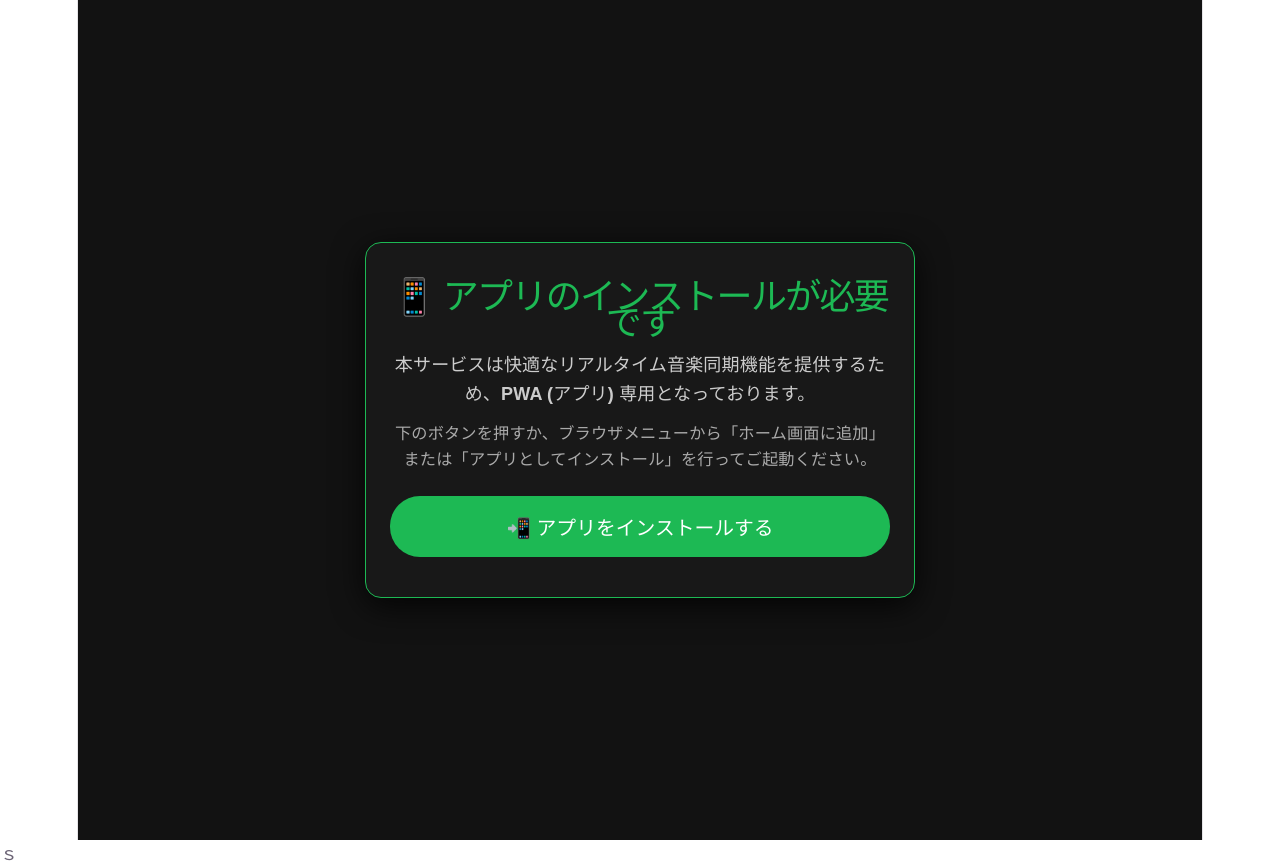
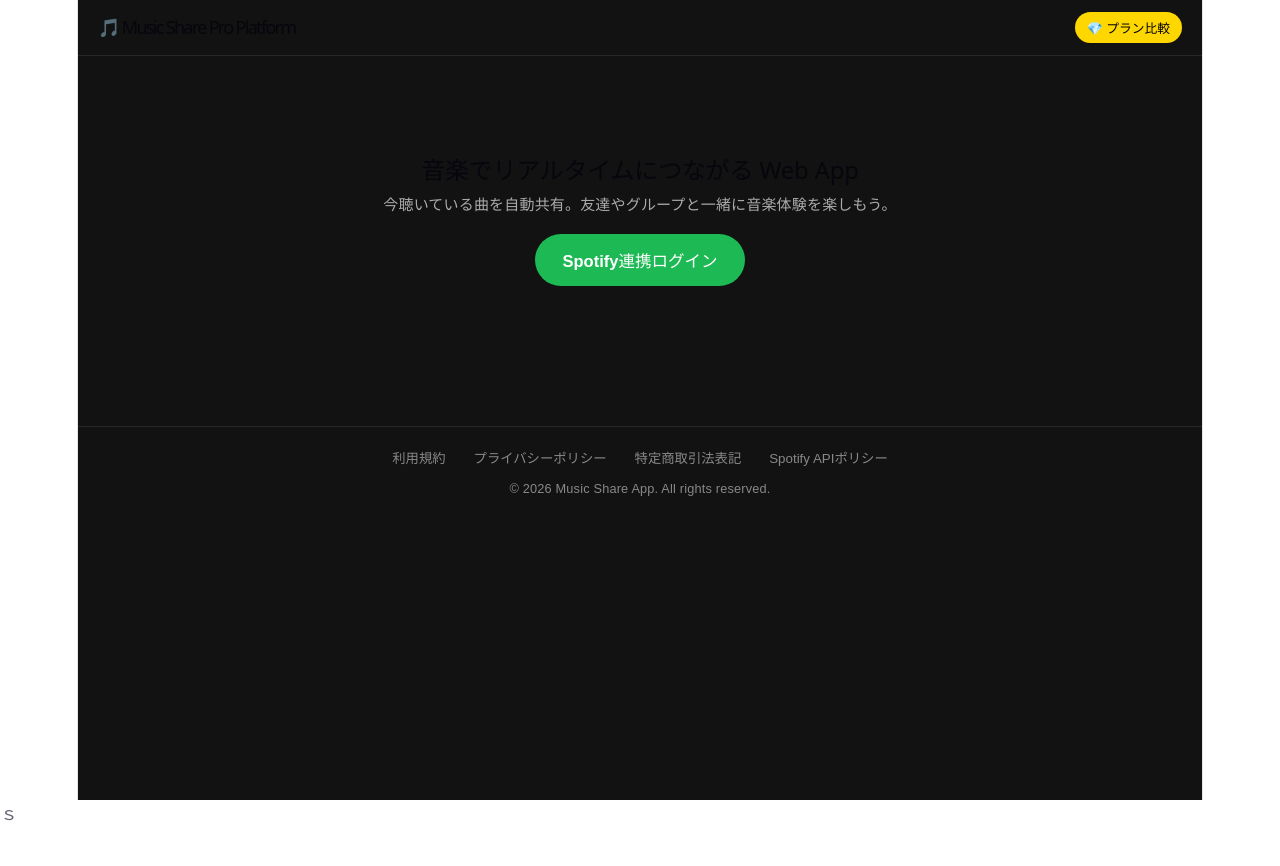
Before and after one commit to now-playing-app/now-playing-app.github.io, a React (Vite) app: page / in a window 1280 px wide. After the commit the page ends 826 px from the top, so only its background shows below. Built offline with nearby package versions, Linux system fonts and the light colour scheme.

Commit message:
Remove PWA restriction and allow direct web access

```diff
--- a/src/App.tsx
+++ b/src/App.tsx
@@ -52,11 +52,7 @@ export default function App() {
   const [isGhostMode, setIsGhostMode] = useState(false)
   const [friendsStatus, setFriendsStatus] = useState<any[]>([])
 
-  // PWA判定・インストールプロンプト
-  const [isPWA, setIsPWA] = useState(true)
-  const [deferredPrompt, setDeferredPrompt] = useState<any>(null)
-
-  // タブ切り替え（追加ページ含む）
+  // タブ切り替え
   const [currentTab, setCurrentTab] = useState<
     'home' | 'mypage' | 'groups' | 'search' | 'chat' | 'stats' | 'settings' | 'admin' | 'about' | 'business' | 'donate'
   >('home')
@@ -65,7 +61,7 @@ export default function App() {
   const [highContrast, setHighContrast] = useState(false)
   const [theme, setTheme] = useState<'dark' | 'neon' | 'cyber' | 'retro'>('dark')
 
-  // マイページ機能拡張
+  // マイページ機能
   const [bio, setBio] = useState('')
   const [statusMsg, setStatusMsg] = useState('')
   const [pinnedTrack, setPinnedTrack] = useState('')
@@ -91,7 +87,7 @@ export default function App() {
   const [playingPreviewId, setPlayingPreviewId] = useState<string | null>(null)
   const [reactionLogs, setReactionLogs] = useState<any[]>([])
 
-  // グループ & チャット (リアルタイム Supabase Channel)
+  // グループ & チャット
   const [groups, setGroups] = useState<any[]>([])
   const [newGroupName, setNewGroupName] = useState('')
   const [isPublicGroup, setIsPublicGroup] = useState(true)
@@ -119,32 +115,6 @@ export default function App() {
   const showToast = (msg: string) => {
     setToastMessage(msg)
     setTimeout(() => setToastMessage(null), 3000)
-  }
-
-  // PWAスタンドアロンチェック & インストールプロンプト捕捉
-  useEffect(() => {
-    const isStandalone = window.matchMedia('(display-mode: standalone)').matches || (window.navigator as any).standalone
-    setIsPWA(isStandalone)
-
-    const handleBeforeInstall = (e: any) => {
-      e.preventDefault()
-      setDeferredPrompt(e)
-    }
-    window.addEventListener('beforeinstallprompt', handleBeforeInstall)
-    return () => window.removeEventListener('beforeinstallprompt', handleBeforeInstall)
-  }, [])
-
-  const handleInstallPWA = async () => {
-    if (deferredPrompt) {
-      deferredPrompt.prompt()
-      const { outcome } = await deferredPrompt.userChoice
-      if (outcome === 'accepted') {
-        showToast('アプリのインストールを開始しました！')
-      }
-      setDeferredPrompt(null)
-    } else {
-      alert('ブラウザメニューの「ホーム画面に追加」または「アプリをインストール」を選択してください。')
-    }
   }
 
   // メモ保存
@@ -280,7 +250,7 @@ export default function App() {
     fetchProfile()
   }, [token])
 
-  // 【重複修正】再生中の曲取得 & 履歴追加
+  // 再生中の曲取得 & 履歴追加（重複バグ防止機能付き）
   const fetchCurrentlyPlaying = async () => {
     if (!token || !user) return
     try {
@@ -294,7 +264,6 @@ export default function App() {
         const data = await res.json()
         currentTrack = data.item
 
-        // 一曲しか聴いていないのに連投されるバグを防止 (直前の履歴とIDが違う場合のみ履歴追加)
         if (currentTrack && currentTrack.id) {
           setHistory((prev) => {
             if (prev.length > 0 && prev[0].id === currentTrack.id) {
@@ -357,7 +326,7 @@ export default function App() {
     }
   }
 
-  // 【強化版】検索 & サウンド試聴トグル機能
+  // 検索 & 試聴機能
   const handleSearch = async () => {
     if (!searchQuery || !token) return
     const res = await fetch(`https://api.spotify.com/v1/search?q=${encodeURIComponent(searchQuery)}&type=track&limit=10`, {
@@ -398,7 +367,7 @@ export default function App() {
     }
   }
 
-  // 【リアルタイムチャット＆現在聴いている曲の同期】
+  // チャット取得
   const fetchGroupDetails = async (groupId: string) => {
     setSelectedGroup(groupId)
     const { data: members } = await supabase.from('group_members').select('user_id').eq('group_id', groupId)
@@ -413,7 +382,7 @@ export default function App() {
     if (messages) setChatMessages(messages)
   }
 
-  // Supabase Realtime チャット購読設定
+  // Supabase Realtime チャット購読
   useEffect(() => {
     if (!selectedGroup) return
 
@@ -429,7 +398,7 @@ export default function App() {
     }
   }, [selectedGroup])
 
-  // 公開/招待グループの作成
+  // グループ作成
   const handleCreateGroup = async () => {
     if (!newGroupName.trim() || !user) return
     const { data: group } = await supabase
@@ -447,7 +416,7 @@ export default function App() {
     }
   }
 
-  // チャットメッセージ送信
+  // メッセージ送信
   const handleSendMessage = async (customText?: string) => {
     const textToSend = customText || msgInput
     if (!textToSend.trim() || !selectedGroup || !user) return
@@ -476,7 +445,7 @@ export default function App() {
     showToast(`${friend?.display_name || '友達'}へ ${emoji} リアクションを送信しました！`)
   }
 
-  // サブスク＆優待処理
+  // サブスク処理
   const handleSubscribe = async (selectedPlan: 'standard' | 'pro' | 'family') => {
     if (!user) return
     if (!hasUsedTrial) {
@@ -566,7 +535,7 @@ export default function App() {
     }
   }
 
-  // 音声読み上げ機能
+  // 音声読み上げ
   const handleSpeech = () => {
     if (!track) return
     const text = `現在再生中: ${track.name}、${track.artists?.[0]?.name}`
@@ -633,26 +602,6 @@ export default function App() {
   const basePrice = selectedPlanForPurchase === 'standard' ? 200 : selectedPlanForPurchase === 'pro' ? 400 : 800
   const finalPrice = Math.floor(basePrice * (1 - appliedDiscount / 100))
 
-  // 【PWA限定制限モーダル / 画面】
-  if (!isPWA) {
-    return (
-      <div style={{ background: '#121212', color: '#fff', minHeight: '100vh', display: 'flex', flexDirection: 'column', justifyContent: 'center', alignItems: 'center', padding: '20px', textAlign: 'center', fontFamily: 'sans-serif' }}>
-        <div style={{ background: '#181818', border: '1px solid #1DB954', borderRadius: '16px', padding: '40px 24px', maxWidth: '500px', width: '100%', boxShadow: '0 8px 32px rgba(0,0,0,0.8)' }}>
-          <h1 style={{ fontSize: '2em', margin: '0 0 16px 0', color: '#1DB954' }}>📱 アプリのインストールが必要です</h1>
-          <p style={{ color: '#ccc', lineHeight: '1.6', fontSize: '1em' }}>
-            本サービスは快適なリアルタイム音楽同期機能を提供するため、<strong>PWA (アプリ)</strong> 専用となっております。
-          </p>
-          <p style={{ color: '#aaa', fontSize: '0.9em', marginTop: '12px' }}>
-            下のボタンを押すか、ブラウザメニューから「ホーム画面に追加」または「アプリとしてインストール」を行ってご起動ください。
-          </p>
-          <button onClick={handleInstallPWA} style={{ background: '#1DB954', color: '#fff', border: 'none', padding: '16px 32px', borderRadius: '30px', fontWeight: 'bold', fontSize: '1.1em', cursor: 'pointer', marginTop: '24px', width: '100%' }}>
-            📲 アプリをインストールする
-          </button>
-        </div>
-      </div>
-    )
-  }
-
   return (
     <div style={{ background: activeTheme.bg, color: activeTheme.color, minHeight: '100vh', fontSize: getFontSizePx(), fontFamily: 'sans-serif' }}>
       {toastMessage && (
@@ -694,7 +643,7 @@ export default function App() {
       <main style={{ maxWidth: '1100px', margin: '0 auto', padding: '20px' }}>
         {!token ? (
           <div style={{ textAlign: 'center', padding: '80px 20px' }}>
-            <h2>音楽でリアルタイムにつながる PWA Web App</h2>
+            <h2>音楽でリアルタイムにつながる Web App</h2>
             <p style={{ color: '#aaa' }}>今聴いている曲を自動共有。友達やグループと一緒に音楽体験を楽しもう。</p>
             <button onClick={handleLogin} style={{ background: activeTheme.accent, color: '#fff', border: 'none', padding: '14px 28px', borderRadius: '30px', fontWeight: 'bold', fontSize: '1.1em', cursor: 'pointer', marginTop: '16px' }}>
               Spotify連携ログイン
@@ -702,7 +651,7 @@ export default function App() {
           </div>
         ) : (
           <>
-            {/* ホームタブ (充実化) */}
+            {/* ホームタブ */}
             {currentTab === 'home' && (
               <div style={{ display: 'flex', flexDirection: 'column', gap: '20px' }}>
                 <div style={{ display: 'grid', gridTemplateColumns: 'repeat(auto-fit, minmax(300px, 1fr))', gap: '20px' }}>
@@ -748,7 +697,6 @@ export default function App() {
                   </div>
                 </div>
 
-                {/* ホーム追加セクション */}
                 <div style={{ background: activeTheme.card, border: `1px solid ${activeTheme.border}`, borderRadius: '12px', padding: '20px' }}>
                   <h3>🔥 あなたのトップアーティスト</h3>
                   <div style={{ display: 'flex', gap: '16px', overflowX: 'auto', paddingBottom: '8px' }}>
@@ -768,7 +716,7 @@ export default function App() {
               </div>
             )}
 
-            {/* 検索タブ (試聴トグル対応) */}
+            {/* 検索タブ */}
             {currentTab === 'search' && (
               <div style={{ background: activeTheme.card, border: `1px solid ${activeTheme.border}`, borderRadius: '12px', padding: '20px' }}>
                 <h2>🔍 曲の検索 & プレビュー試聴</h2>
@@ -796,7 +744,7 @@ export default function App() {
             {/* グループタブ */}
             {currentTab === 'groups' && (
               <div style={{ background: activeTheme.card, border: `1px solid ${activeTheme.border}`, borderRadius: '12px', padding: '20px' }}>
-                <h2>👥 グループ管理 (公開/招待対応)</h2>
+                <h2>👥 グループ管理</h2>
                 <div style={{ display: 'flex', gap: '8px', marginBottom: '16px', flexWrap: 'wrap' }}>
                   <input type="text" value={newGroupName} onChange={(e) => setNewGroupName(e.target.value)} placeholder="新規グループ名" style={{ flex: 1, padding: '8px', background: '#111', color: '#fff', border: '1px solid #333', borderRadius: '6px' }} />
                   <label style={{ display: 'flex', alignItems: 'center', gap: '4px', fontSize: '0.85em' }}>
@@ -837,7 +785,7 @@ export default function App() {
               </div>
             )}
 
-            {/* チャットタブ (Supabase Realtime対応) */}
+            {/* チャットタブ */}
             {currentTab === 'chat' && (
               <div style={{ background: activeTheme.card, border: `1px solid ${activeTheme.border}`, borderRadius: '12px', padding: '20px' }}>
                 <h2>💬 リアルタイムグループチャット</h2>
@@ -895,7 +843,7 @@ export default function App() {
                   ))
                 )}
 
-                <h4 style={{ marginTop: '20px' }}>最近の再生履歴 (重複バグ防止適用済)</h4>
+                <h4 style={{ marginTop: '20px' }}>最近の再生履歴</h4>
                 {history.map((h, i) => (
                   <div key={i} style={{ padding: '6px 0', borderBottom: '1px solid #222', fontSize: '0.9em' }}>
                     🎵 {h.name} - {h.artists?.[0]?.name}
@@ -904,7 +852,7 @@ export default function App() {
               </div>
             )}
 
-            {/* マイページ (機能拡張) */}
+            {/* マイページ */}
             {currentTab === 'mypage' && (
               <div style={{ background: activeTheme.card, border: `1px solid ${activeTheme.border}`, borderRadius: '12px', padding: '20px' }}>
                 <h2>👤 マイページ・各種設定</h2>
@@ -925,7 +873,6 @@ export default function App() {
                   <input type="text" value={statusMsg} onChange={(e) => setStatusMsg(e.target.value)} placeholder="一言ステータス" style={{ padding: '8px', background: '#111', color: '#fff', border: '1px solid #333', borderRadius: '6px' }} />
                   <input type="text" value={pinnedTrack} onChange={(e) => setPinnedTrack(e.target.value)} placeholder="📌 推し曲固定（有料限定）" disabled={!isProMember} style={{ padding: '8px', background: '#111', color: '#fff', border: '1px solid #333', borderRadius: '6px' }} />
 
-                  {/* 新機能拡張項目 */}
                   <input type="text" value={customBadge} onChange={(e) => setCustomBadge(e.target.value)} placeholder="🏷️ カスタム肩書き・バッジ" style={{ padding: '8px', background: '#111', color: '#fff', border: '1px solid #333', borderRadius: '6px' }} />
                   <input type="text" value={socialTwitter} onChange={(e) => setSocialTwitter(e.target.value)} placeholder="🐦 Twitter/X ユーザー名" style={{ padding: '8px', background: '#111', color: '#fff', border: '1px solid #333', borderRadius: '6px' }} />
                   <input type="text" value={socialInsta} onChange={(e) => setSocialInsta(e.target.value)} placeholder="📷 Instagram ユーザー名" style={{ padding: '8px', background: '#111', color: '#fff', border: '1px solid #333', borderRadius: '6px' }} />
@@ -982,11 +929,11 @@ export default function App() {
               </div>
             )}
 
-            {/* 新設ページ：アプリ紹介 */}
+            {/* アプリ紹介 */}
             {currentTab === 'about' && (
               <div style={{ background: activeTheme.card, border: `1px solid ${activeTheme.border}`, borderRadius: '12px', padding: '20px' }}>
                 <h2>ℹ️ Music Share Pro について</h2>
-                <p>Music Share Pro は、Spotify APIを活用して仲間と音楽体験をリアルタイム共有できるPWAプラットフォームです。</p>
+                <p>Music Share Pro は、Spotify APIを活用して仲間と音楽体験をリアルタイム共有できるWebプラットフォームです。</p>
                 <h3>🌟 主な特徴</h3>
                 <ul>
                   <li><strong>リアルタイムステータス連動：</strong> 今再生している曲をグループや友達に即時共有。</li>
@@ -996,7 +943,7 @@ export default function App() {
               </div>
             )}
 
-            {/* 新設ページ：企業向け案内 (個人事業主公開対応) */}
+            {/* 企業向け案内 */}
             {currentTab === 'business' && (
               <div style={{ background: activeTheme.card, border: `1px solid ${activeTheme.border}`, borderRadius: '12px', padding: '20px' }}>
                 <h2>🏢 企業・事業者様向けのご案内</h2>
@@ -1010,7 +957,7 @@ export default function App() {
               </div>
             )}
 
-            {/* 新設ページ：ご寄付のお願い */}
+            {/* ご寄付のお願い */}
             {currentTab === 'donate' && (
               <div style={{ background: activeTheme.card, border: `1px solid ${activeTheme.border}`, borderRadius: '12px', padding: '20px' }}>
                 <h2>💖 開発ご寄付のお願い</h2>
```
